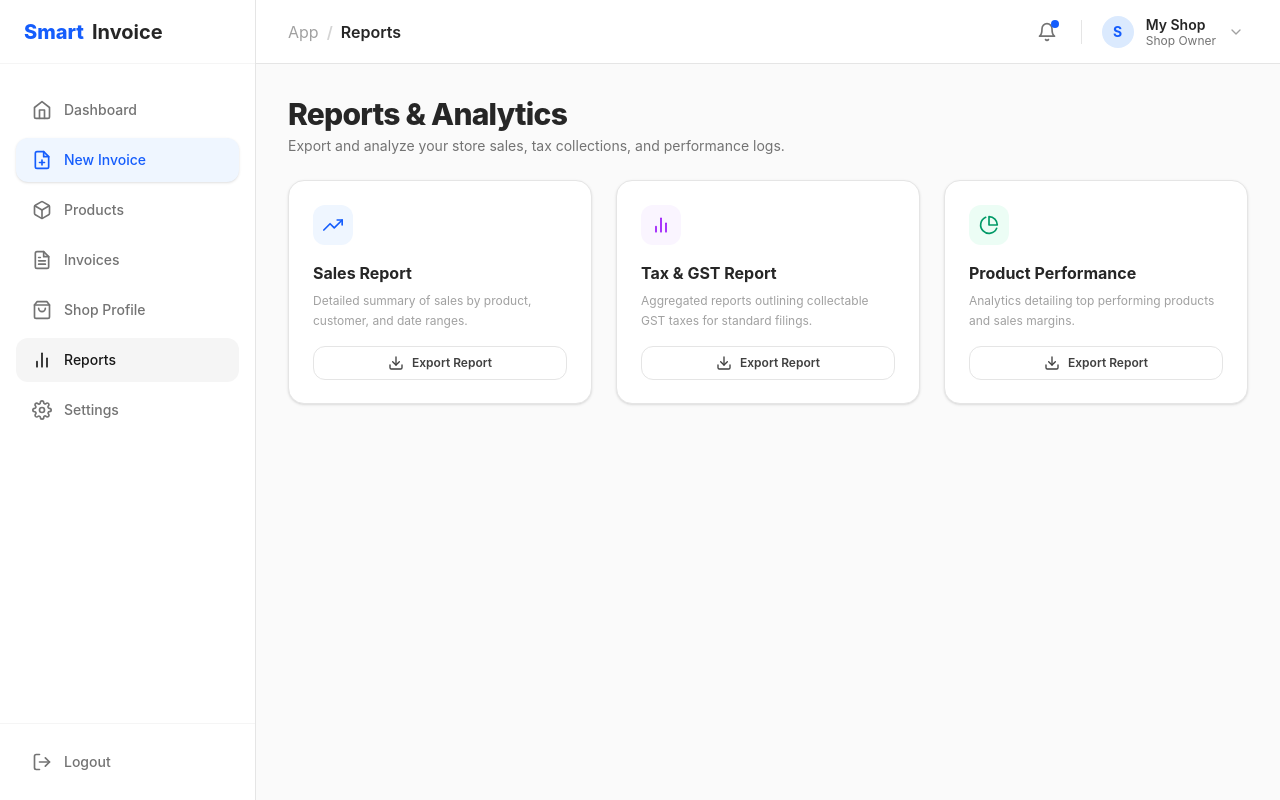
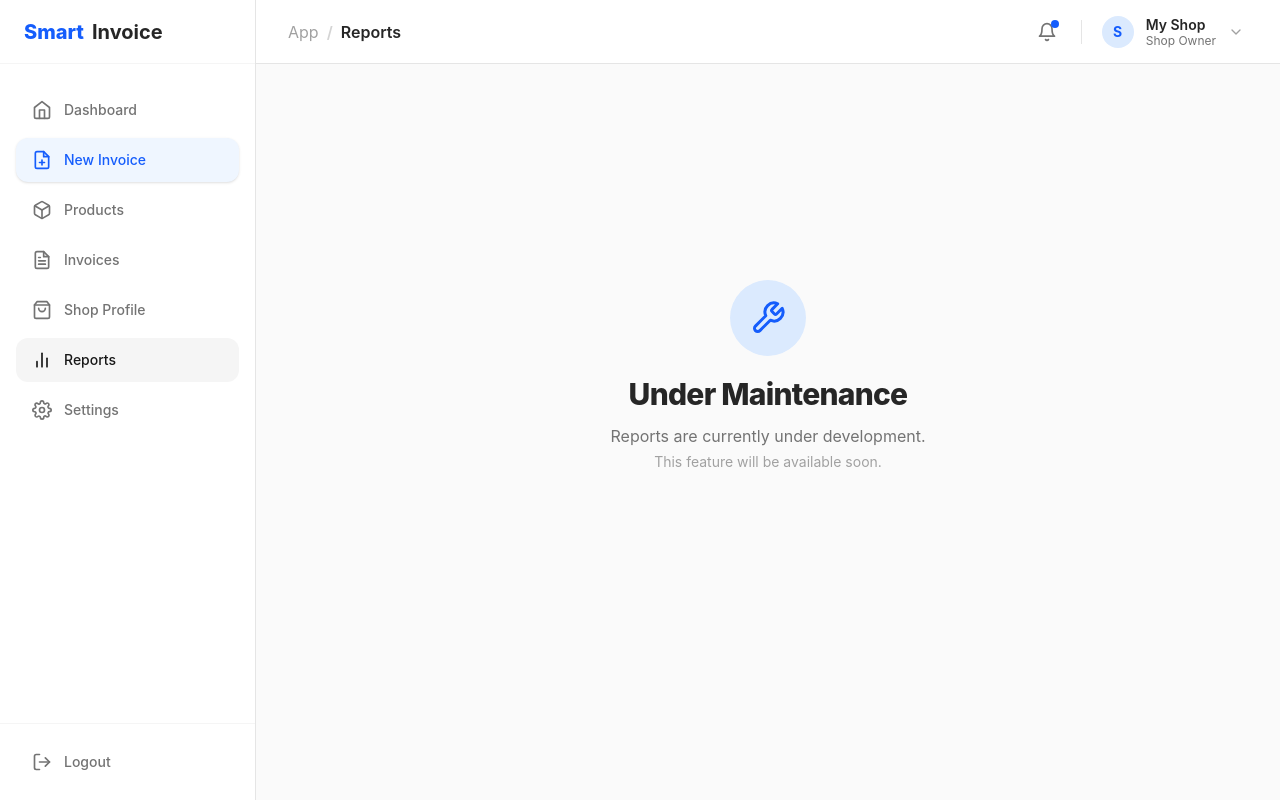
Before and after one commit to anup-sawant12/SmartInvoice, a React (Vite) app in the folder client/: page /reports in a window 1280 px wide. Built offline with nearby package versions, Linux system fonts and the light colour scheme; no server answers; sample sign-in values are in the browser's storage.

Commit message:
Added under maintenance tag for incomplete features

```diff
--- a/client/src/components/dashboard/SalesOverview.jsx
+++ b/client/src/components/dashboard/SalesOverview.jsx
@@ -21,7 +21,7 @@ const SalesOverview = () => {
         </div>
         <p className="text-sm font-semibold text-neutral-700">Analytics Chart Placeholder</p>
         <p className="text-xs text-neutral-400 mt-1 max-w-[240px]">
-          Once more billing data is collected, interactive charts will display your sales trends.
+          under maintenance
         </p>
       </div>
     </div>
--- a/client/src/pages/Reports.jsx
+++ b/client/src/pages/Reports.jsx
@@ -1,65 +1,26 @@
-import { FiBarChart2, FiDownload, FiTrendingUp, FiPieChart } from "react-icons/fi";
-import toast from "react-hot-toast";
+import { FiTool } from "react-icons/fi";
 
 const Reports = () => {
-  const handleExport = (reportName) => {
-    toast.success(`${reportName} exported successfully!`);
-  };
+  return (
+    <div className="min-h-[70vh] flex items-center justify-center">
+      <div className="text-center">
+        <div className="flex justify-center mb-5">
+          <div className="bg-blue-100 p-5 rounded-full">
+            <FiTool className="text-4xl text-blue-600" />
+          </div>
+        </div>
 
-  const reportModules = [
-    {
-      title: "Sales Report",
-      desc: "Detailed summary of sales by product, customer, and date ranges.",
-      icon: FiTrendingUp,
-      color: "text-blue-600 bg-blue-50",
-    },
-    {
-      title: "Tax & GST Report",
-      desc: "Aggregated reports outlining collectable GST taxes for standard filings.",
-      icon: FiBarChart2,
-      color: "text-purple-600 bg-purple-50",
-    },
-    {
-      title: "Product Performance",
-      desc: "Analytics detailing top performing products and sales margins.",
-      icon: FiPieChart,
-      color: "text-emerald-600 bg-emerald-50",
-    },
-  ];
+        <h1 className="text-3xl font-extrabold text-neutral-800 tracking-tight">
+          Under Maintenance
+        </h1>
 
-  return (
-    <div className="space-y-6">
-      {/* Header */}
-      <div>
-        <h1 className="text-3xl font-extrabold text-neutral-800 tracking-tight">Reports & Analytics</h1>
-        <p className="text-neutral-500 mt-1 text-sm">
-          Export and analyze your store sales, tax collections, and performance logs.
+        <p className="text-neutral-500 mt-3">
+          Reports are currently under development.
         </p>
-      </div>
 
-      {/* Grid of Report Cards */}
-      <div className="grid grid-cols-1 md:grid-cols-3 gap-6">
-        {reportModules.map((rep, idx) => {
-          const Icon = rep.icon;
-          return (
-            <div key={idx} className="bg-white p-6 rounded-2xl border border-neutral-200 shadow-sm flex flex-col justify-between h-56">
-              <div>
-                <div className={`p-2.5 rounded-xl w-fit ${rep.color}`}>
-                  <Icon className="w-5 h-5" />
-                </div>
-                <h3 className="text-base font-bold text-neutral-800 mt-4">{rep.title}</h3>
-                <p className="text-xs text-neutral-400 mt-1.5 leading-relaxed">{rep.desc}</p>
-              </div>
-              <button
-                onClick={() => handleExport(rep.title)}
-                className="w-full flex items-center justify-center gap-2 px-4 py-2 border border-neutral-200 hover:bg-neutral-50 rounded-xl text-xs font-semibold text-neutral-700 transition-colors mt-4"
-              >
-                <FiDownload className="w-4 h-4" />
-                <span>Export Report</span>
-              </button>
-            </div>
-          );
-        })}
+        <p className="text-neutral-400 text-sm mt-1">
+          This feature will be available soon.
+        </p>
       </div>
     </div>
   );
```
